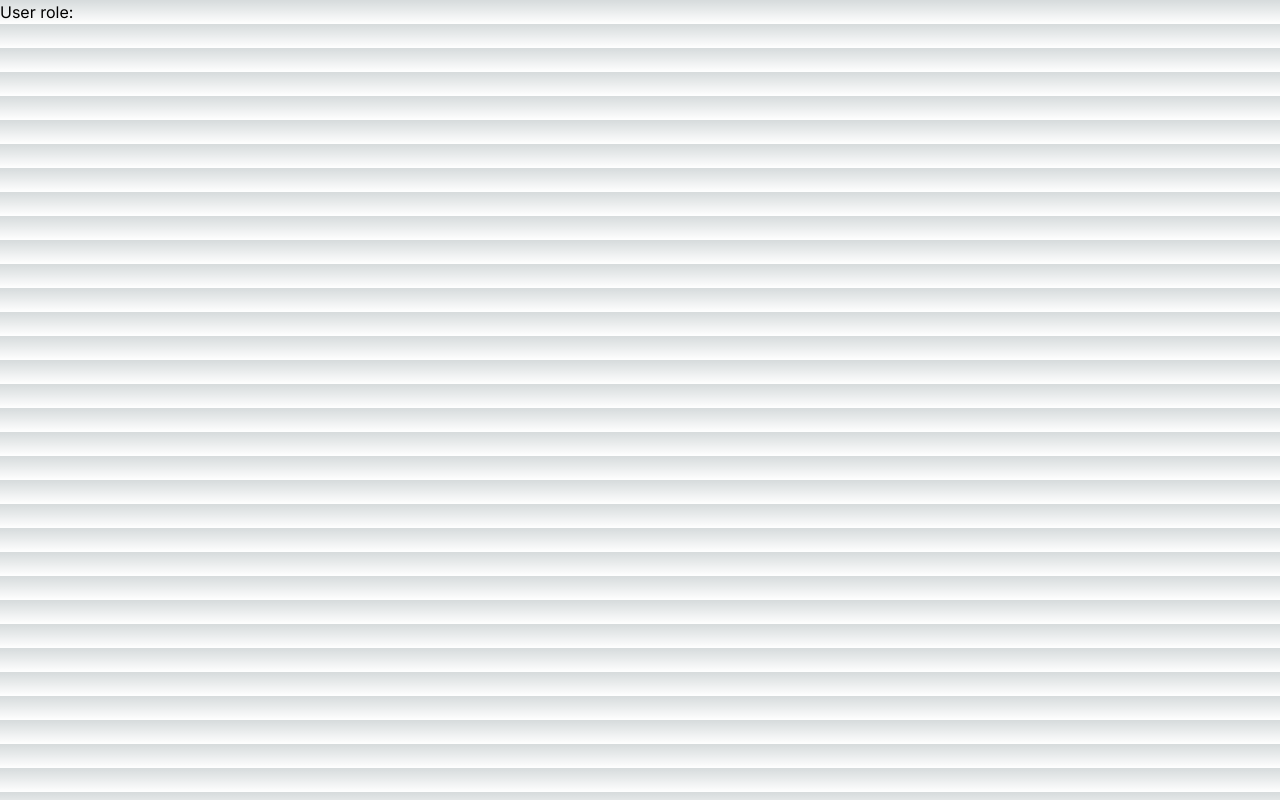
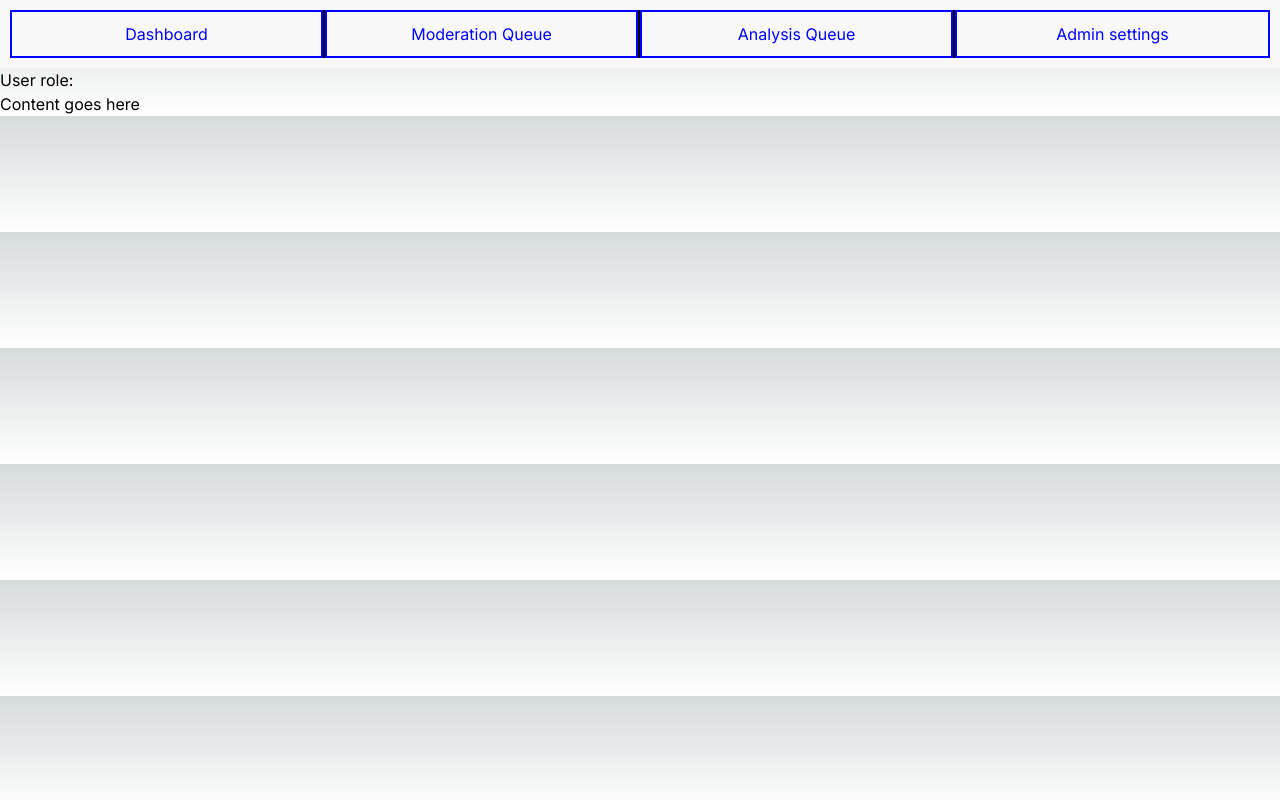
Before and after one commit to lleejamiee/CISE_SPEED, a Next.js app in the folder frontend/: page /dashboard in a window 1280 px wide. Built offline with nearby package versions, Linux system fonts and the light colour scheme.

Commit message:
fix: resolve merge conflicts from main

```diff
--- a/frontend/src/app/dashboard/dashboardPage.tsx
+++ /dev/null
@@ -1,12 +0,0 @@
-import Content from "@/components/dashboardContent";
-import Navbar from "@/components/navbar";
-
-//dashboard page contains the dashboard components
-export default function DashboardPage() {
-    return (
-        <div>
-            <Navbar />
-            <Content />
-        </div>
-    );
-}
--- a/frontend/src/app/dashboard/page.tsx
+++ b/frontend/src/app/dashboard/page.tsx
@@ -1,4 +1,4 @@
-import Dashboard from "@/component/dashboard/Dashboard";
+import Dashboard from "@/components/dashboard/Dashboard";
 
 export default function page() {
     return <Dashboard />;
--- a/frontend/src/app/page.tsx
+++ b/frontend/src/app/page.tsx
@@ -1,5 +1,5 @@
-import { SignIn } from "@/component/authentication/SignIn";
-import { SignUp } from "@/component/authentication/SignUp";
+import { SignIn } from "@/components/authentication/SignIn";
+import { SignUp } from "@/components/authentication/SignUp";
 
 export default function Home() {
     return (
--- a/frontend/src/component/dashboard/Dashboard.tsx
+++ /dev/null
@@ -1,23 +0,0 @@
-"use client";
-
-import { AuthenticationContext } from "@/context/AuthContext";
-import { useContext } from "react";
-
-export default function Dashboard() {
-    const authContext = useContext(AuthenticationContext);
-
-    if (!authContext) {
-        return <div>loading</div>;
-    }
-
-    const { isLoggedIn, user, logout } = authContext;
-
-    console.log("isLoggedIn: " + isLoggedIn);
-    console.log("User: " + user);
-
-    return (
-        <>
-            <div>User role: {user?.role}</div>
-        </>
-    );
-}
--- /dev/null
+++ b/frontend/src/components/dashboard/Dashboard.tsx
@@ -0,0 +1,30 @@
+"use client";
+
+import { AuthenticationContext } from "@/context/AuthContext";
+import { useContext } from "react";
+import Navbar from "../navbar";
+import Content from "./DashboardContent";
+
+export default function Dashboard() {
+  const authContext = useContext(AuthenticationContext);
+
+  if (!authContext) {
+    return <div>loading</div>;
+  }
+
+  const { isLoggedIn, user, logout } = authContext;
+
+  console.log("isLoggedIn: " + isLoggedIn);
+  console.log("User: " + user);
+
+  return (
+    <>
+      {}
+      <div>
+        <Navbar />
+        <div>User role: {user?.role}</div>
+        <Content />
+      </div>
+    </>
+  );
+}
--- /dev/null
+++ b/frontend/src/components/dashboard/DashboardContent.tsx
@@ -0,0 +1,7 @@
+export default function Content() {
+    return (
+        <div>
+            <h1>Content goes here</h1>
+        </div>
+    );
+}
--- a/frontend/src/components/dashboardContent.tsx
+++ /dev/null
@@ -1,7 +0,0 @@
-export default function Content() {
-    return (
-        <div>
-            <h1>Content goes here</h1>
-        </div>
-    );
-}
--- a/frontend/src/components/navbar.tsx
+++ b/frontend/src/components/navbar.tsx
@@ -4,7 +4,7 @@ import styles from "../styles/Navbar.module.css";
 export default function Navbar() {
     return (
         <nav className={styles.nav}>
-            <Link href="/home" className={styles.link}>
+            <Link href="/dashboard" className={styles.link}>
                 <button className={styles.button}>Dashboard</button>
             </Link>
             <Link href="/moderation" className={styles.link}>
```
Also changed, not shown: frontend/src/components/authentication/SignIn.tsx (renamed from frontend/src/component/authentication/SignIn.tsx), frontend/src/components/authentication/SignUp.tsx (renamed from frontend/src/component/authentication/SignUp.tsx).
